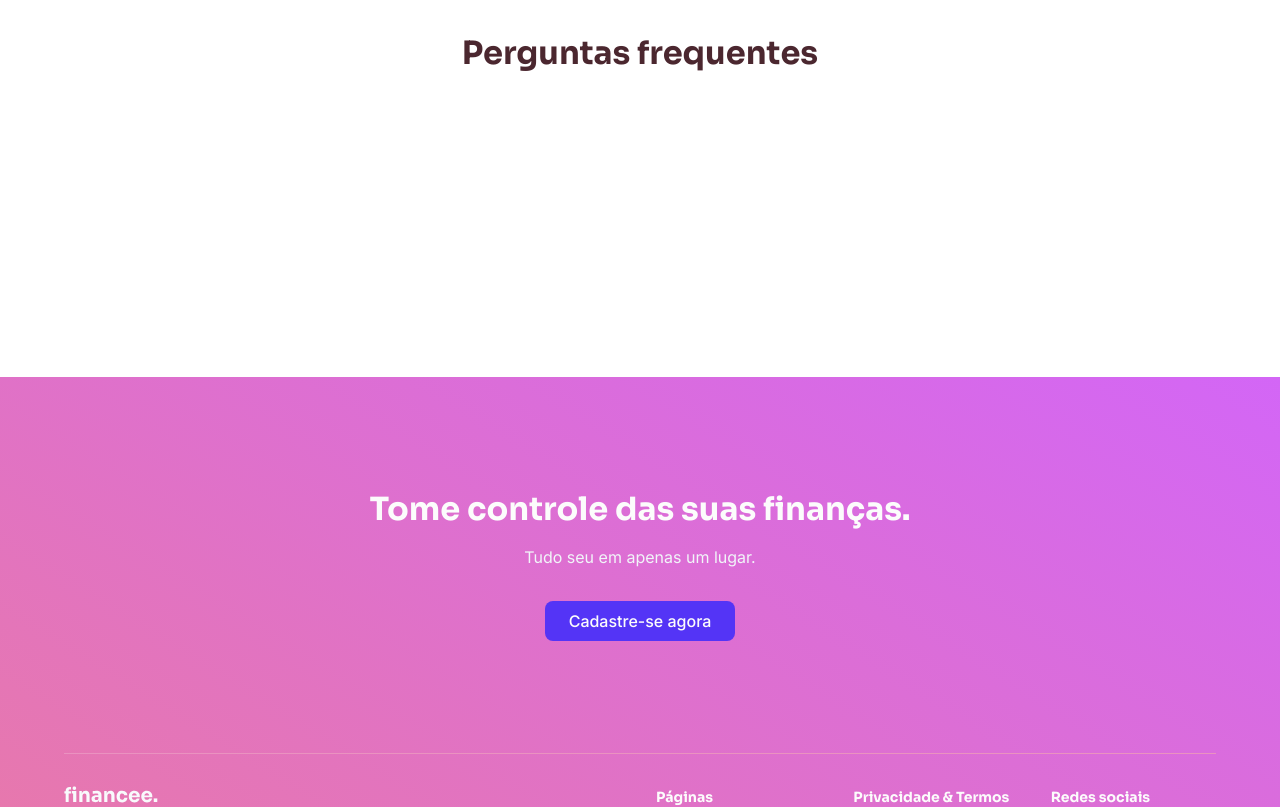
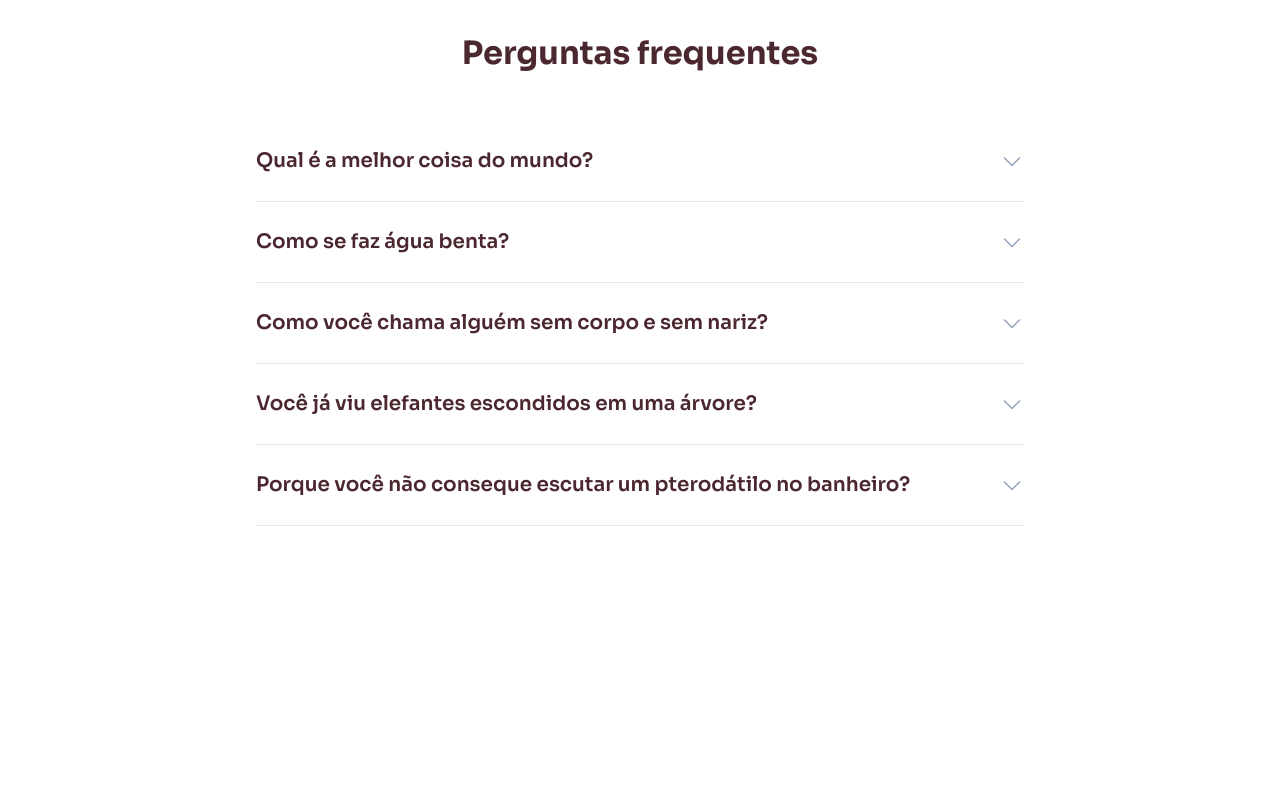
Before and after one commit to MathPSantos/financee, a React (Vite) app: page /plans in a window 1280 px wide. Shown: the part 2200-3007 px from the top of the page. Built offline with nearby package versions, Linux system fonts and the light colour scheme; grey boxes are pictures that could not be loaded.

Commit message:
feat: develop faq section

```diff
--- a/package.json
+++ b/package.json
@@ -8,6 +8,7 @@
     "preview": "vite preview"
   },
   "dependencies": {
+    "@headlessui/react": "^1.6.4",
     "phosphor-react": "^1.4.1",
     "react": "^18.0.0",
     "react-dom": "^18.0.0",
--- a/src/components/common/typography/Heading/H4.component.tsx
+++ b/src/components/common/typography/Heading/H4.component.tsx
@@ -4,13 +4,13 @@ import { BaseHeadingProps } from "./Heading.types";
 
 export function H4({ children, className, ...props }: BaseHeadingProps) {
   const compClassName = classNames(
-    "font-bold text-brown-500 leading-[normal]",
+    "font-semibold text-brown-500 text-xl leading-[32px]",
     className
   );
 
   return (
-    <h4 className={compClassName} {...props}>
+    <h5 className={compClassName} {...props}>
       {children}
-    </h4>
+    </h5>
   );
 }
--- /dev/null
+++ b/src/components/common/typography/Heading/H6.component.tsx
@@ -0,0 +1,16 @@
+import { classNames } from "../../../../core/utils/classnames";
+
+import { BaseHeadingProps } from "./Heading.types";
+
+export function H6({ children, className, ...props }: BaseHeadingProps) {
+  const compClassName = classNames(
+    "font-bold text-brown-500 text-sm leading-[22px]",
+    className
+  );
+
+  return (
+    <h5 className={compClassName} {...props}>
+      {children}
+    </h5>
+  );
+}
--- a/src/components/common/typography/Heading/Heading.component.tsx
+++ b/src/components/common/typography/Heading/Heading.component.tsx
@@ -3,11 +3,12 @@ import { H2 } from "./H2.component";
 import { H3 } from "./H3.component";
 import { H4 } from "./H4.component";
 import { H5 } from "./H5.component";
+import { H6 } from "./H6.component";
 
 import { BaseHeadingProps } from "./Heading.types";
 
 interface HeadingProps extends BaseHeadingProps {
-  level?: 1 | 2 | 3 | 4 | 5;
+  level?: 1 | 2 | 3 | 4 | 5 | 6;
 }
 
 export function Heading({ children, level = 1, ...props }: HeadingProps) {
@@ -17,6 +18,7 @@ export function Heading({ children, level = 1, ...props }: HeadingProps) {
     3: H3,
     4: H4,
     5: H5,
+    6: H6,
   }[level];
 
   return <HeadingComponent {...props}>{children}</HeadingComponent>;
--- a/src/components/layout/Footer.component.tsx
+++ b/src/components/layout/Footer.component.tsx
@@ -36,7 +36,7 @@ export function Footer() {
             </div>
 
             <div className="md:col-start-7 md:col-span-2">
-              <Heading className="!text-white" level={5}>
+              <Heading className="!text-white" level={6}>
                 Páginas
               </Heading>
               <ul className="flex flex-col items-start mt-3 gap-1">
@@ -50,7 +50,7 @@ export function Footer() {
             </div>
 
             <div className="md:col-span-2">
-              <Heading className="!text-white" level={5}>
+              <Heading className="!text-white" level={6}>
                 Privacidade & Termos
               </Heading>
               <ul className="flex flex-col items-start mt-3 gap-1">
@@ -67,7 +67,7 @@ export function Footer() {
             </div>
 
             <div className="md:col-span-2">
-              <Heading className="!text-white" level={5}>
+              <Heading className="!text-white" level={6}>
                 Redes sociais
               </Heading>
               <div className="flex items-center mt-3 gap-3 text-white">
--- a/src/components/layout/Header/Header.component.tsx
+++ b/src/components/layout/Header/Header.component.tsx
@@ -122,7 +122,7 @@ export function Header() {
             <hr className="w-52 bg-slate-200" />
             <div className="flex flex-col items-center gap-4">
               <Heading
-                level={5}
+                level={6}
                 className="font-normal text-center !text-slate-500"
               >
                 Nos siga nas redes sociais
--- a/src/pages/Home/Home.page.tsx
+++ b/src/pages/Home/Home.page.tsx
@@ -17,7 +17,7 @@ import { TestimonialsSection } from "./components/TestimonialsSection.component"
 export function Home() {
   return (
     <>
-      <HeroGradient className="md:pb-28">
+      <HeroGradient className="pb-12 md:pb-28">
         <Header />
         <section>
           <MaxWidth>
@@ -42,6 +42,7 @@ export function Home() {
           </MaxWidth>
         </section>
       </HeroGradient>
+
       <main>
         <StepsSection />
 
--- a/src/pages/Home/components/TestimonialsSection.component.tsx
+++ b/src/pages/Home/components/TestimonialsSection.component.tsx
@@ -78,7 +78,7 @@ export function TestimonialsSection() {
                     />
 
                     <div>
-                      <Heading level={4}>Matheus Santos</Heading>
+                      <Heading level={5}>Matheus Santos</Heading>
                       <p className="text-sm">Desenvolvedor Frontend</p>
                     </div>
                   </div>
--- a/src/pages/Plans/Plans.page.tsx
+++ b/src/pages/Plans/Plans.page.tsx
@@ -15,6 +15,7 @@ import { TestimonialsSection } from "../Home/components/TestimonialsSection.comp
 import { Plan } from "./types/Plan.types";
 
 import planLine from "../../assets/planLine.svg";
+import { FaqSection } from "./components/FaqSection.component";
 
 const PLANS: Plan[] = [
   {
@@ -124,6 +125,10 @@ export function Plans() {
               Perguntas frequentes
             </Heading>
           </div>
+
+          <div className="max-w-3xl mx-auto mt-12">
+            <FaqSection />
+          </div>
         </Section>
       </main>
 
--- /dev/null
+++ b/src/pages/Plans/components/FaqSection.component.tsx
@@ -0,0 +1,70 @@
+import { Disclosure, Transition } from "@headlessui/react";
+import { CaretDown } from "phosphor-react";
+import { ReactNode } from "react";
+import { Heading } from "../../../components/common";
+
+interface IFaq {
+  title: string;
+  content: ReactNode;
+}
+
+const FAQS: IFaq[] = [
+  {
+    title: "Qual é a melhor coisa do mundo?",
+    content: "A melhor coisa do mundo é a melhor coisa do mundo.",
+  },
+  {
+    title: "Como se faz água benta?",
+    content: "Eu acho que eu não sei, de verdade, desculpa!",
+  },
+  {
+    title: "Como você chama alguém sem corpo e sem nariz?",
+    content: "Existe gente assim?",
+  },
+  {
+    title: "Você já viu elefantes escondidos em uma árvore?",
+    content:
+      "Não, eu não vi nenhum. Se eu visse, eles não estariam mais escondidos né?",
+  },
+  {
+    title: "Porque você não conseque escutar um pterodátilo no banheiro?",
+    content: "Tá, agora nem a dúvida faz sentido!",
+  },
+];
+
+export function FaqSection() {
+  return (
+    <div className="w-full flex flex-col items-start">
+      {FAQS.map(({ title, content }) => (
+        <Disclosure>
+          {({ open: isOpen }) => (
+            <>
+              <Disclosure.Button className="w-full flex items-center justify-between gap-4 py-6 border-b border-b-slate-200 text-left">
+                <Heading level={4}>{title}</Heading>
+
+                <CaretDown
+                  size={24}
+                  className={`transition-all text-slate-400 ${
+                    isOpen ? "transform rotate-180" : ""
+                  }`}
+                />
+              </Disclosure.Button>
+              <Transition
+                enter="transition duration-100 ease-out"
+                enterFrom="transform opacity-0"
+                enterTo="transform opacity-100"
+                leave="transition duration-75 ease-out"
+                leaveFrom="transform opacity-100"
+                leaveTo="transform opacity-0"
+              >
+                <Disclosure.Panel className="w-full py-4">
+                  {content}
+                </Disclosure.Panel>
+              </Transition>
+            </>
+          )}
+        </Disclosure>
+      ))}
+    </div>
+  );
+}
```
Also changed, not shown: 1 other file (tests, documents, lock files or other folders).
